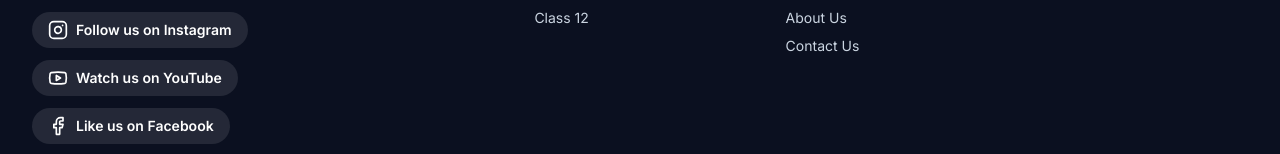
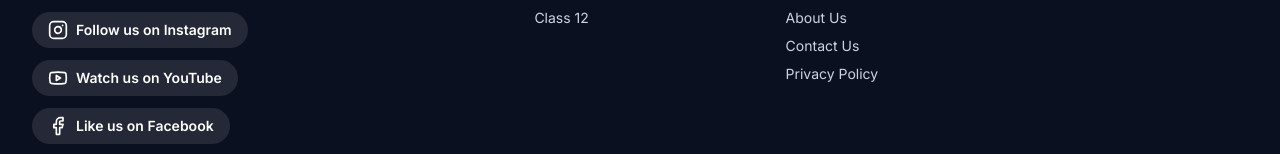
Before and after one commit to dhruvudainiyan-hub/physics-runway, a Next.js app: page / in a window 1280 px wide. Shown: the part 5715-5869 px from the top of the page. Built offline with nearby package versions, Linux system fonts and the light colour scheme; no server answers.

Commit message:
Update Footer.js

```diff
--- a/components/Footer.js
+++ b/components/Footer.js
@@ -5,7 +5,7 @@ import { site } from "@/lib/siteData";
 
 const cols = [
   { title: "Courses", links: [["Class 10", "/courses/class-10/"], ["Class 11", "/courses/class-11/"], ["Class 12", "/courses/class-12/"]] },
-  { title: "Institute", links: [["Our Faculty", "/faculty/"], ["Results", "/results/"], ["About Us", "/about/"], ["Contact Us", "/contact/"]] },
+  { title: "Institute", links: [["Our Faculty", "/faculty/"], ["Results", "/results/"], ["About Us", "/about/"], ["Contact Us", "/contact/"], ["Privacy Policy", "/privacy/"]] },
   { title: "Students", links: [["Admission", "/admission/"], ["Student Login", "/login/"]] },
 ];
 
```
